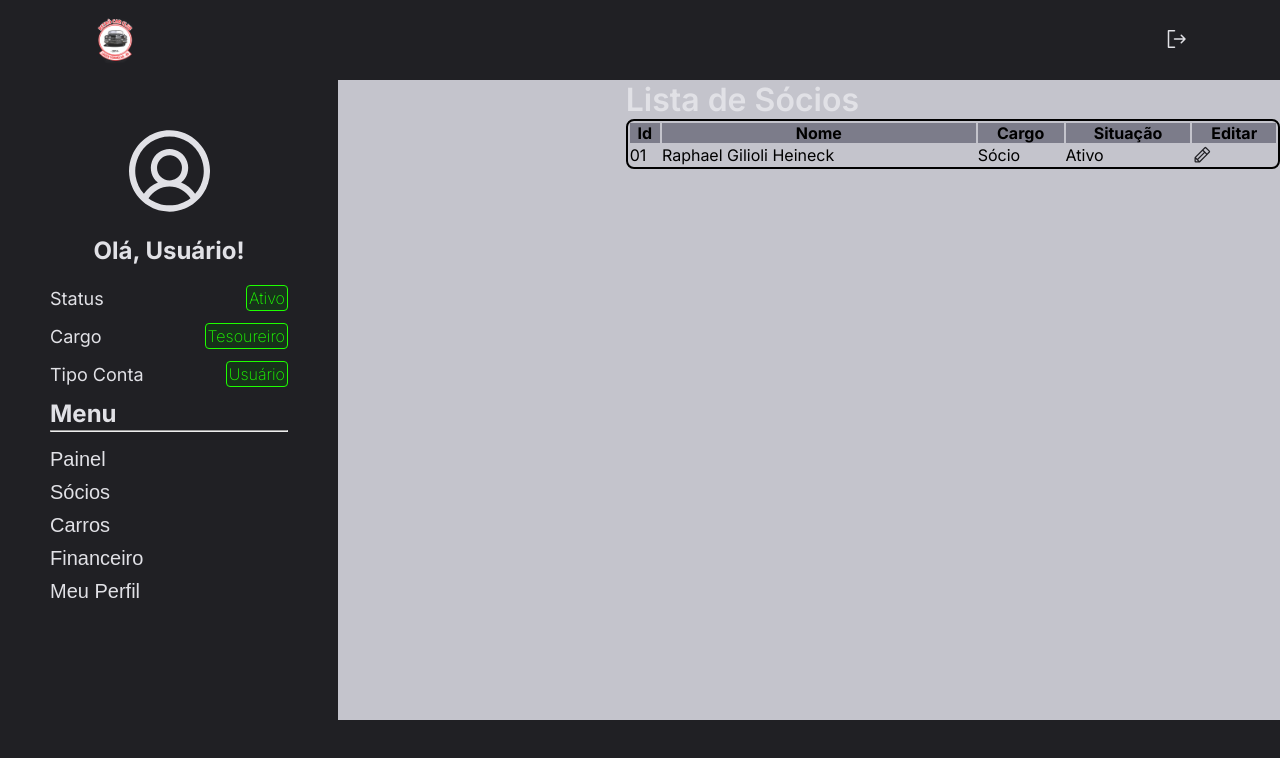
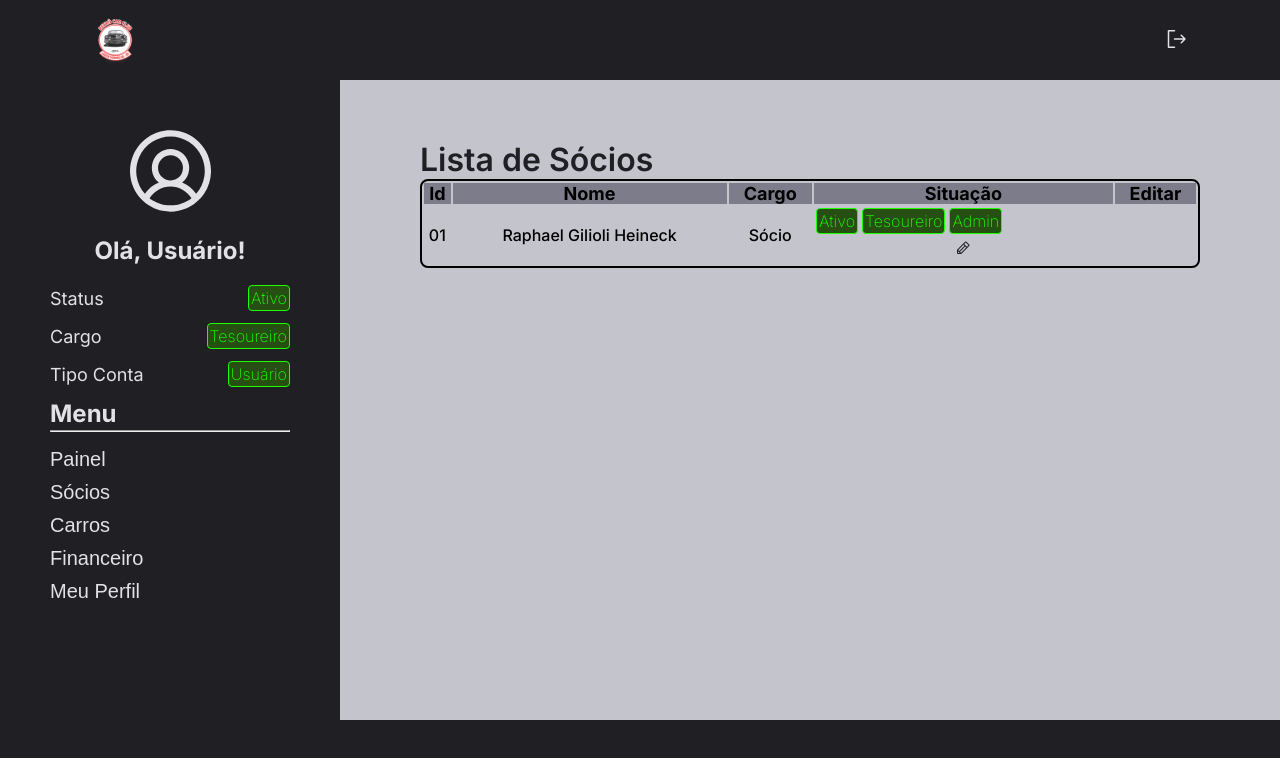
Before and after one commit to rheineck/controleSociosRetro, a React (Vite) app in the folder web/: page / in a window 1280 px wide. Shown: the top 758 px of the page. Built offline with nearby package versions, Linux system fonts and the light colour scheme.

Commit message:
web: changes on Associates Register page. Tags component created

```diff
--- a/web/src/components/Menu/styles.js
+++ b/web/src/components/Menu/styles.js
@@ -3,7 +3,7 @@ import styled from 'styled-components'
 export const Container = styled.div`
   grid-area: menu;
   background: ${({ theme }) => theme.COLORS.GRAY_800};
-  width: 338px;
+  max-width: 340px;
   color: ${({ theme }) => theme.COLORS.GRAY_100};
   display: flex;
   flex-direction: column;
--- /dev/null
+++ b/web/src/components/Tag/index.jsx
@@ -0,0 +1,9 @@
+import { Container } from "./styles";
+
+export function Tag ({title, className, ...rest}) {
+  return (
+    <Container className={className} {...rest}>
+      {title}
+    </Container>
+  )
+}
--- /dev/null
+++ b/web/src/components/Tag/styles.js
@@ -0,0 +1,15 @@
+import styled from "styled-components"
+
+export const Container = styled.div`
+
+  width: fit-content;
+  border-radius: 4px;
+  padding: 2px;
+  font-size: 16px;
+  font-weight: 200;
+  border: 1px solid ${({ theme }) => theme.COLORS.GREEN};
+  color: ${({ theme }) => theme.COLORS.GREEN};
+  background-color: ${({ theme }) => theme.COLORS.GREEN_BACKGROUND};
+
+  margin: 2px;
+`
--- a/web/src/pages/AssociatesRegister/index.jsx
+++ b/web/src/pages/AssociatesRegister/index.jsx
@@ -7,6 +7,8 @@ import { Header } from "../../components/Header";
 import { Footer } from "../../components/Footer";
 import { Menu } from "../../components/Menu";
 import { ButtonText } from "../../components/ButtonText";
+import { Button } from "../../components/Button";
+import { Tag } from "../../components/Tag";
 
 export function AssociatesRegister () {
   return (
@@ -17,20 +19,30 @@ export function AssociatesRegister () {
         <div className="content">
           <h1>Lista de Sócios</h1>
           <table>
-            <tr>
+            <thead>
               <th>Id</th>
               <th>Nome</th>
               <th>Cargo</th>
               <th>Situação</th>
               <th>Editar</th>
-            </tr>
+            </thead>
+            <tbody>
             <tr>
               <td>01</td>
               <td>Raphael Gilioli Heineck</td>
               <td>Sócio</td>
-              <td>Ativo</td>
-              <td><ButtonText icon={Pencil} /></td>
+              <td className="tags">
+                <Tag title="Ativo" />
+                <Tag title="Tesoureiro" />
+                <Tag title="Admin" />
+              </td>
+              <td>
+                <Button>
+                  <Pencil />
+                </Button>
+              </td>
             </tr>
+            </tbody>
           </table>
         </div>
       </main>
--- a/web/src/pages/AssociatesRegister/styles.js
+++ b/web/src/pages/AssociatesRegister/styles.js
@@ -5,6 +5,7 @@ export const Container = styled.div`
   main {
     display: grid;
     grid-template-areas: "menu content";
+    grid-template-columns: 340px;
     height: 90vh;
   }
 
@@ -13,6 +14,11 @@ main {
     display: flex;
     flex-direction: column;
     height: 90vh;
+    padding: 60px 80px;
+  }
+
+  h1 {
+    color: ${({ theme }) => theme.COLORS.GRAY_800};
   }
 
   svg {
@@ -25,7 +31,34 @@ table {
     width: 100%;
   }
 
-table tr:first-child {
+  thead {
     background-color: ${({ theme }) => theme.COLORS.GRAY_400};
+    font-size: 18px;
+  }
+
+  tr {
+    text-align: center;
+    height: 32px;
+    font-size: 16px;
+    font-weight: 500;
+  }
+
+  td:last-child {
+    display: flex;
+    justify-content: center;
+    align-items: center;
+
+    button {
+      height: 28px;
+      width: fit-content;
+      color: ${({ theme }) => theme.COLORS.GRAY_800};
+      background: none;
+    }
+  }
+
+
+
+  .tags {
+    display: flex;
   }
 `
--- a/web/src/styles/theme.js
+++ b/web/src/styles/theme.js
@@ -12,7 +12,7 @@ export default {
     WHITE: "#FFFFFF",
 
     GREEN: "#1EFF00",
-    GREEN_BACKGROUND: "#04550651"
+    GREEN_BACKGROUND: "#274e13"
 
   }
 }
```
Lines whose indentation alone changed are shown as unchanged.
